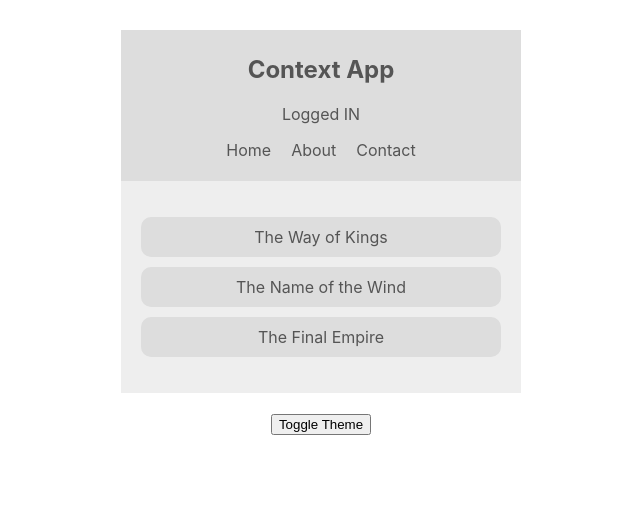
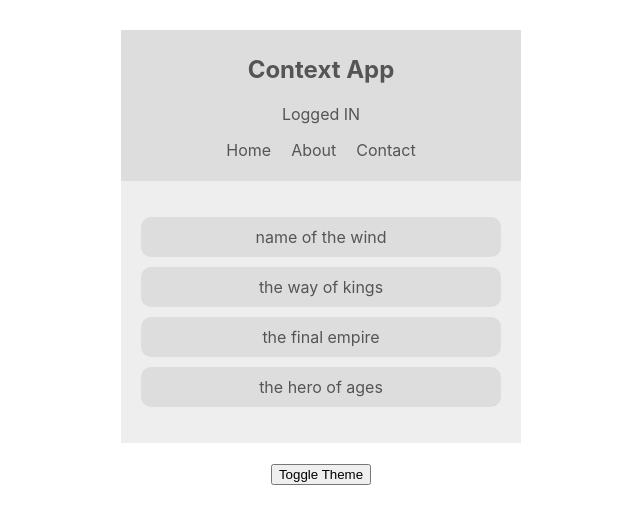
Before and after one commit to seangay/react-tutorial-context-hooks, a React (Create React App) app: page / in a window 1280 px wide. Shown: the top 524 px of the page, without its empty margins (319-959 px from the left). Built offline with nearby package versions, Linux system fonts and the light colour scheme.

Commit message:
Completed #15 - creating context with Functional Component.

```diff
--- a/src/App.tsx
+++ b/src/App.tsx
@@ -4,6 +4,7 @@
 import {ThemeContextProvider} from "./contexts/ThemeContext";
 import {ThemeToggle} from "./components/ThemeToggle";
 import {AuthContextProvider} from "./contexts/AuthContext";
+import BookContextProvider from "./contexts/BookContext";
 
 const App: React.FC = () => {
   return (
@@ -11,7 +12,9 @@
       <ThemeContextProvider>
         <AuthContextProvider>
           <Navbar/>
-          <BookList/>
+          <BookContextProvider>
+            <BookList/>
+          </BookContextProvider>
           <ThemeToggle/>
         </AuthContextProvider>
       </ThemeContextProvider>
--- a/src/components/BookList.tsx
+++ b/src/components/BookList.tsx
@@ -1,16 +1,18 @@
 import React, {useContext} from 'react';
 import {ThemeContext} from "../contexts/ThemeContext";
+import {BookContext} from "../contexts/BookContext";
 
 export const BookList = () => {
   const {isLightTheme, dark, light} = useContext(ThemeContext);
   const theme = isLightTheme ? light : dark;
+  const {books} = useContext(BookContext);
 
   return (
     <div className="book-list" style={{color: theme.syntax, background: theme.bg}}>
       <ul>
-        <li style={{background: theme.ui}}>The Way of Kings</li>
-        <li style={{background: theme.ui}}>The Name of the Wind</li>
-        <li style={{background: theme.ui}}>The Final Empire</li>
+        {books.map((book)=> {
+          return (<li key={book.id} style={{background: theme.ui}}>{book.title}</li>)
+        })}
       </ul>
     </div>
   );
--- /dev/null
+++ b/src/contexts/BookContext.tsx
@@ -0,0 +1,36 @@
+import React, {createContext, useContext} from "react";
+
+interface Book {
+  title: string;
+  id: string;
+}
+
+type Props = {
+  children?: any;
+};
+
+type State = {
+  books: Book[]
+};
+
+const initialState = {
+  books: [
+    {title: 'name of the wind', id: "1"},
+    {title: 'the way of kings', id: "2"},
+    {title: 'the final empire', id: "3"},
+    {title: 'the hero of ages', id: "4"}
+  ]
+};
+
+export const BookContext = createContext<State>(initialState);
+
+const BookContextProvider = (props: Props) => {
+  const {books} = useContext(BookContext);
+
+  return (
+    <BookContext.Provider value={{books}}>
+      {props.children}
+    </BookContext.Provider>
+  );
+};
+export default BookContextProvider;
```
